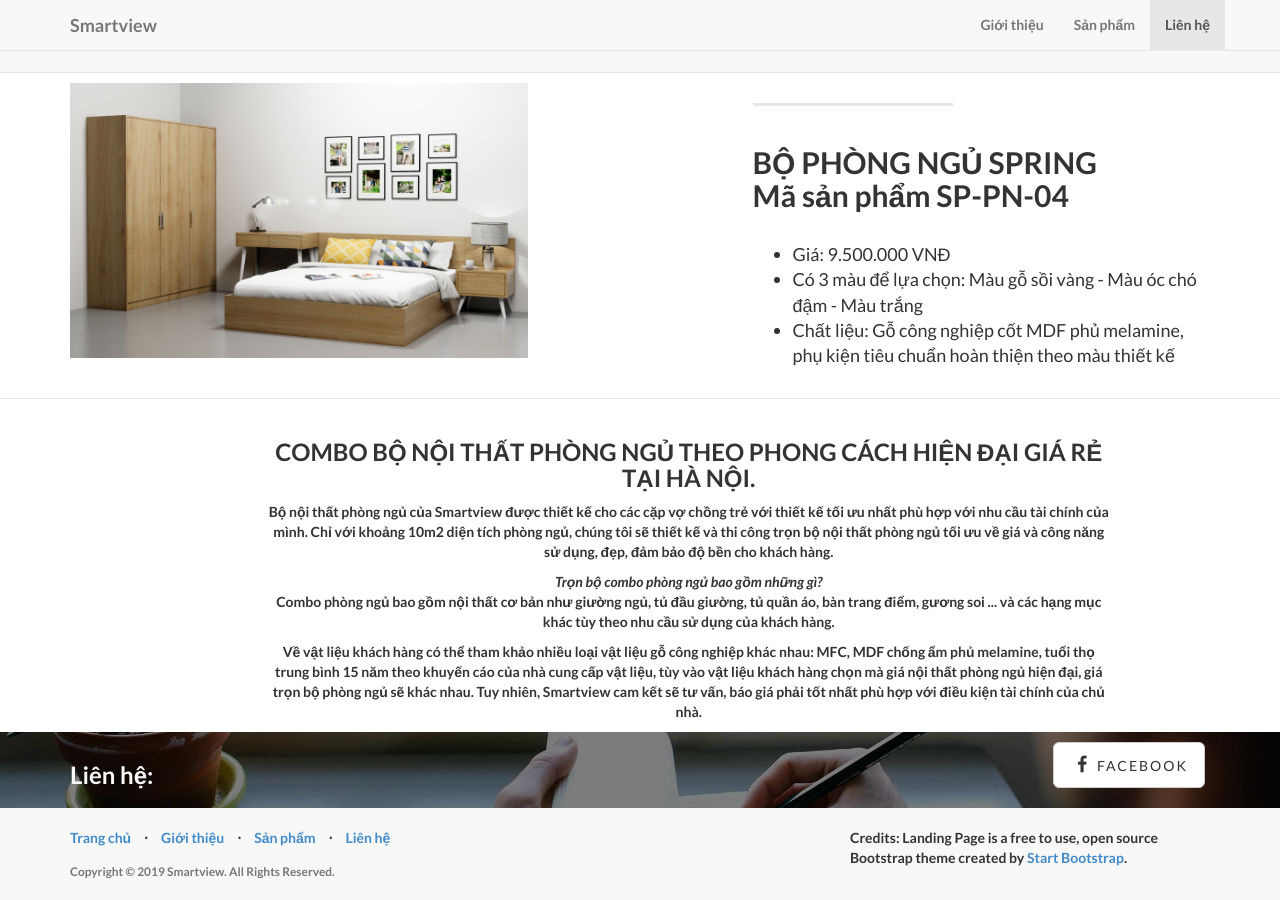
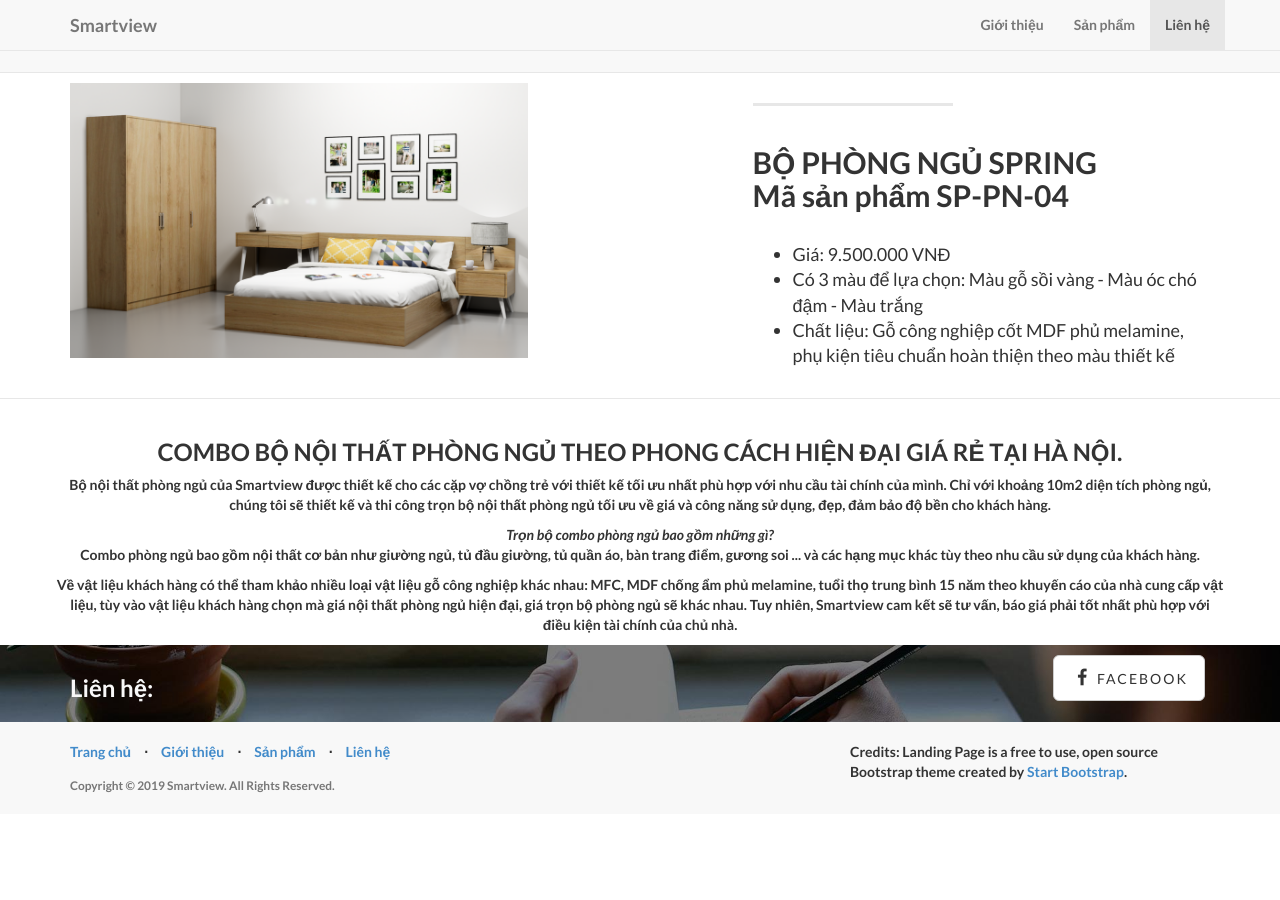
Before and after one commit to haithao/test, a Jekyll site: the page built from index.html, in a window 1280 px wide and 900 px high, scrolled down 1735 px. Built offline with Jekyll 4.4.1, drawn with Linux system fonts in a browser that asks for light colours; nearby versions of some CDN libraries; library files that are not in the unit come from our copies; after the commit the page ends 2549 px from its top, so only the background shows below that.

Commit message:
Update about.html

```diff
--- a/_includes/about.html
+++ b/_includes/about.html
@@ -1,13 +1,13 @@
     <!-- About Section -->
     <section id="about" class="container content-section text-center">
         <div class="row">
-			<div class="col-lg-9 col-lg-offset-2">
+			<!-- <div class="col-lg-9 col-lg-offset-2"> -->
               <br/>
 <h3>COMBO BỘ NỘI THẤT PHÒNG NGỦ THEO PHONG CÁCH HIỆN ĐẠI GIÁ RẺ TẠI HÀ NỘI.</h3>
 <p>Bộ nội thất phòng ngủ của Smartview được thiết kế cho các cặp vợ chồng trẻ với thiết kế tối ưu nhất phù hợp với nhu cầu tài chính của mình. Chỉ với khoảng 10m2 diện tích phòng ngủ, chúng tôi sẽ thiết kế và thi công trọn bộ nội thất phòng ngủ tối ưu về giá và công năng sử dụng, đẹp, đảm bảo độ bền cho khách hàng.</p>
 <p><strong><em>Trọn bộ combo phòng ngủ bao gồm những gì?</strong></em><br>
 Combo phòng ngủ bao gồm nội thất cơ bản như giường ngủ, tủ đầu giường, tủ quần áo, bàn trang điểm, gương soi ... và các hạng mục khác tùy theo nhu cầu sử dụng của khách hàng.</p>
 <p>Về vật liệu khách hàng có thể tham khảo nhiều loại vật liệu gỗ công nghiệp khác nhau: MFC, MDF chống ẩm phủ melamine, tuổi thọ trung bình 15 năm theo khuyến cáo của nhà cung cấp vật liệu, tùy vào vật liệu khách hàng chọn mà giá nội thất phòng ngủ hiện đại, giá trọn bộ phòng ngủ sẽ khác nhau. Tuy nhiên, Smartview cam kết sẽ tư vấn, báo giá phải tốt nhất phù hợp với điều kiện tài chính của chủ nhà.</p>
-			</div>
+			<!-- </div> -->
         </div>
     </section>
```
